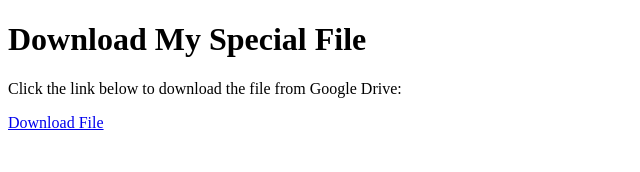
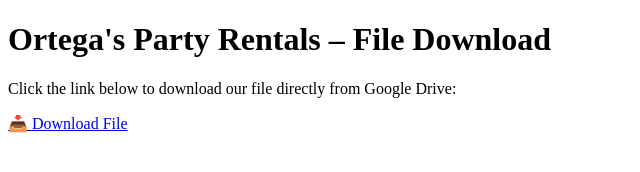
Before and after one commit to Mortega2909/file-download-page, a plain HTML site: page index.html in a window 1280 px wide. Shown: the whole page, without its empty margins (0-640 px from the left). Drawn offline with Linux system fonts and the light colour scheme.

Commit message:
Update index.html

```diff
--- a/index.html
+++ b/index.html
@@ -2,13 +2,18 @@
 <html lang="en">
 <head>
   <meta charset="UTF-8">
-  <meta name="description" content="Download My Special File here.">
+  <meta name="description" content="Download the Ortega's Party Rentals file directly from Google Drive.">
   <meta name="viewport" content="width=device-width, initial-scale=1.0">
-  <title>Download My Special File</title>
+  <title>Ortega's Party Rentals – File Download</title>
 </head>
 <body>
-  <h1>Download My Special File</h1>
-  <p>Click the link below to download the file from Google Drive:</p>
-  <p><a href="https://drive.google.com/uc?export=download&id=1eFxgPlG8BMC6GUlFQayB6hKd7BCsvCPL" target="_blank">Download File</a></p>
+  <h1>Ortega's Party Rentals – File Download</h1>
+  <p>Click the link below to download our file directly from Google Drive:</p>
+  <p>
+    <a href="https://drive.google.com/uc?export=download&id=1eFxgPlG8BMC6GUlFQayB6hKd7BCsvCPL"
+       target="_blank" rel="noopener">
+       📥 Download File
+    </a>
+  </p>
 </body>
 </html>
```
